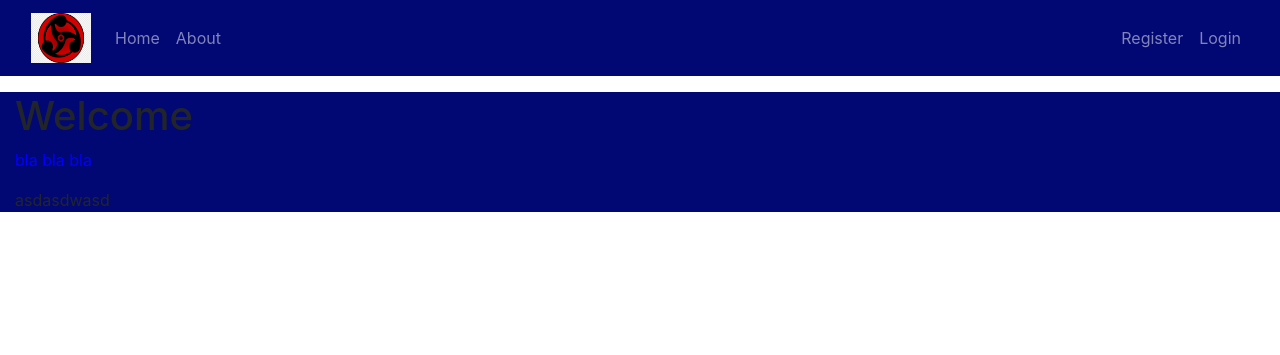
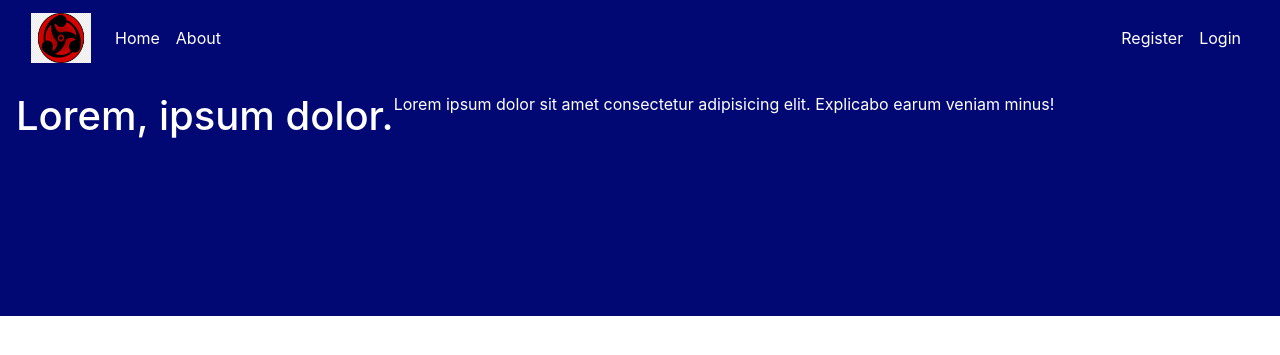
Before and after one commit to Rebal67/anime, a PHP site: page / in a window 1280 px wide. Shown: the top 355 px of the page. Run offline with PHP 8.4, Linux system fonts and the light colour scheme; some libraries are stand-ins or nearby versions.

```diff
--- a/app/views/fragments/navbar.php
+++ b/app/views/fragments/navbar.php
@@ -1,4 +1,4 @@
-<nav class="navbar navbar-expand-md navbar-dark   mb-3">
+<nav class="navbar navbar-expand-md navbar-dark">
   <div class="container-fluid">
     <a class="navbar-brand" href="<?php echo URLROOT; ?>">
     <img src="<?php echo URLROOT; ?>/images/Templogo.png">
--- a/app/views/pages/index.php
+++ b/app/views/pages/index.php
@@ -1,8 +1,9 @@
 
 <?php $styles=[]; include APPROOT . "/views/fragments/header.php"; ?>
-<h1><?php echo $data['title']; ?></h1>
-<p><?= $data['context']?></p>
 
-asdasdwasd
+<header class="row">
+<h1>Lorem, ipsum dolor.</h1>
+    <p>Lorem ipsum dolor sit amet consectetur adipisicing elit. Explicabo earum veniam minus!</p>
+</header>
 
 <?php include APPROOT . "/views/fragments/footer.php"; ?>
--- a/public/css/custom.css
+++ b/public/css/custom.css
@@ -8,19 +8,24 @@ html,body{
 .navbar{
   background-color: #020873 !important;
 }
-p{
-  color:blue;
+header{
+  color: white;
+  background-color: #020873;
+  padding: 1rem;
+  height: 30vh;
 }
 
 .nav-link{
   color: white;
 }
 
-.container-fluid{
-  background-color: #020873 !important;
-}
+
 
 .navbar-brand img{
   width: 60px;
   height: 50px;
 }
+
+.navbar-dark .navbar-nav .nav-link {
+  color: white !important;
+}
```
Also changed, not shown: app/libraries/Database.php (line endings or trailing spaces).
